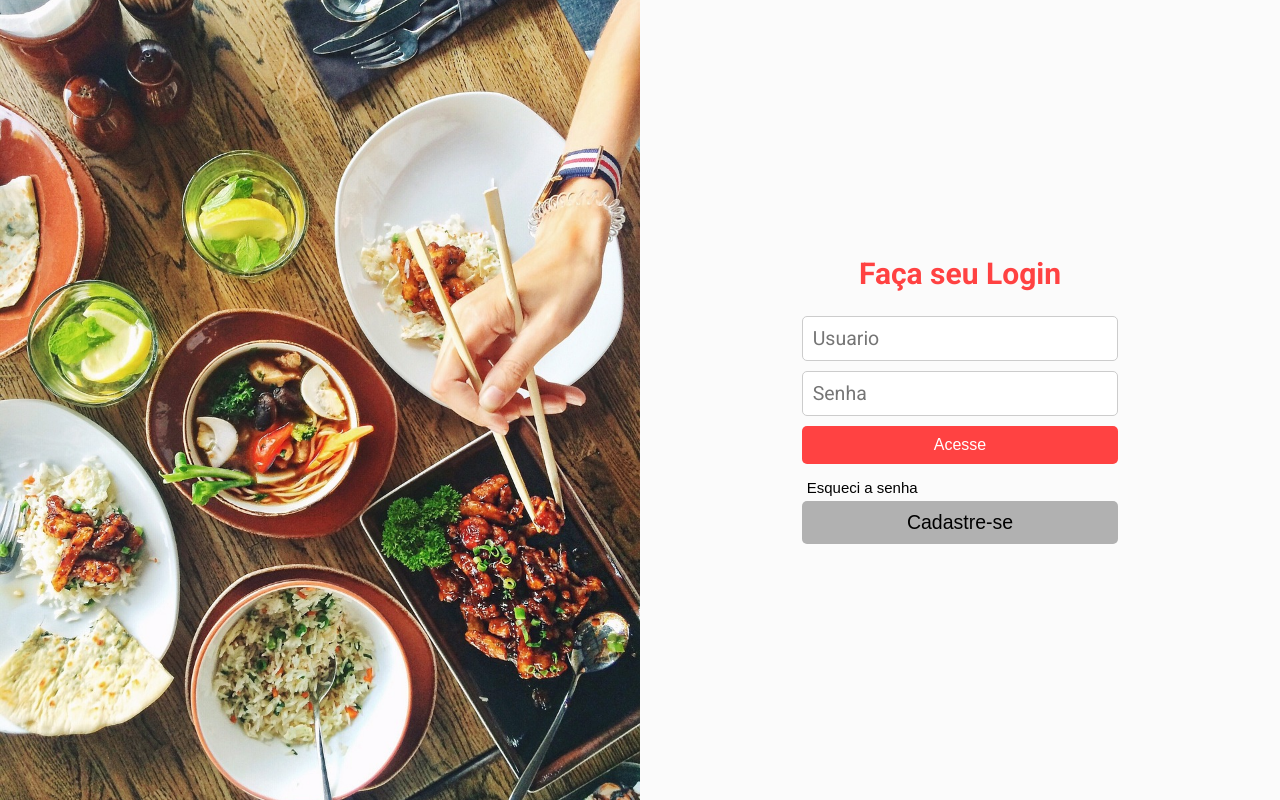
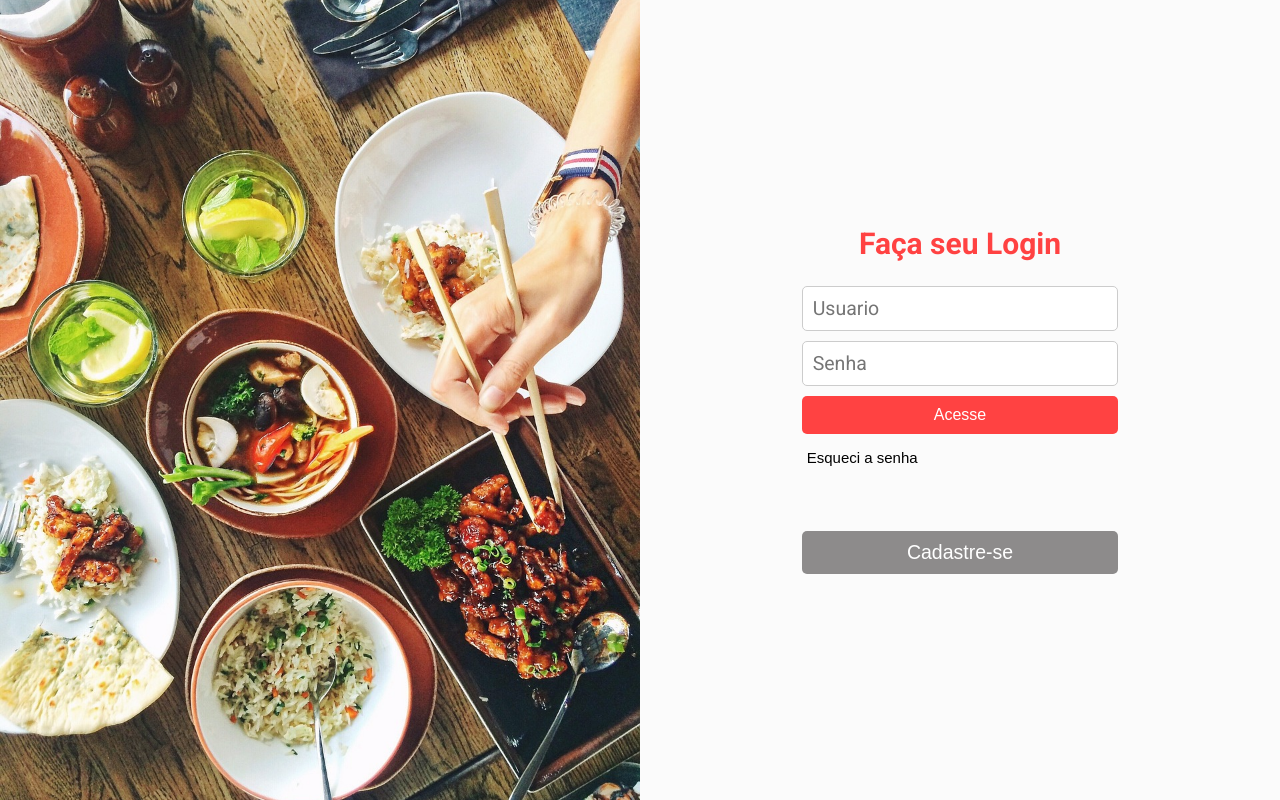
Before and after one commit to Carlosomr/cardapiosenac, a React (Vite) app: page / in a window 1280 px wide. Built offline with nearby package versions, Linux system fonts and the light colour scheme.

Commit message:
Alterando o layout do registro e login

```diff
--- a/src/components/Button/styles.js
+++ b/src/components/Button/styles.js
@@ -14,7 +14,19 @@ export const StyledButton = styled.button`
     background-color:#ff1515;
   }
   &.register-button {
-    background: #B1B1B1; // Cor principal do botão
+    background:#8d8b8b;
+    // Cor principal do botão
     color: #FFFFFF; // Cor da fonte
+    width: 100%;
   }
+
+  &.register-button:hover {
+
+    background:rgb(85, 84, 84);
+  }
+
+.register-link {
+  color: white;
+  text-decoration: none;
+}
 `;
--- a/src/components/LoginForm/index.jsx
+++ b/src/components/LoginForm/index.jsx
@@ -67,10 +67,11 @@ const LoginForm = ({ onLogin }) => {
       <Button type="submit">Acesse</Button>
 
       <span>Esqueci a senha</span>
-
-      <Button className="register-button">
-        <Link to="/registro">Cadastre-se</Link>
+    <div>
+    <Button className="register-button">
+      <Link className="register-link" to="/registro">Cadastre-se</Link>
       </Button>
+    </div>
     </FormContainer>
   );
 };
--- a/src/components/LoginForm/styles.js
+++ b/src/components/LoginForm/styles.js
@@ -38,4 +38,12 @@ export const FormContainer = styled.form`
     margin-top: 10px;
     cursor: pointer;
   }
+div{
+  margin-top: 60px;
+  display: flex;
+  flex-direction: row;
+}
+@media (max-width: 700px) {
+  width: 100%;
+}
 `;
--- a/src/pages/Login/styles.js
+++ b/src/pages/Login/styles.js
@@ -31,9 +31,10 @@ export const PageContainer = styled.div`
     width: 100%;
     height: 100%;
 
+
     img{
       object-fit: cover;
-      width: 50%;
+      width: 0%;
 
     }
 
--- a/src/pages/Registro/styles.js
+++ b/src/pages/Registro/styles.js
@@ -24,7 +24,7 @@ export const RegistroContainer = styled.div`
 
     img{
       object-fit: cover;
-      width: 60%;
+      width: 0%;
     }
   }
   @media (max-width: 400px) {
```
